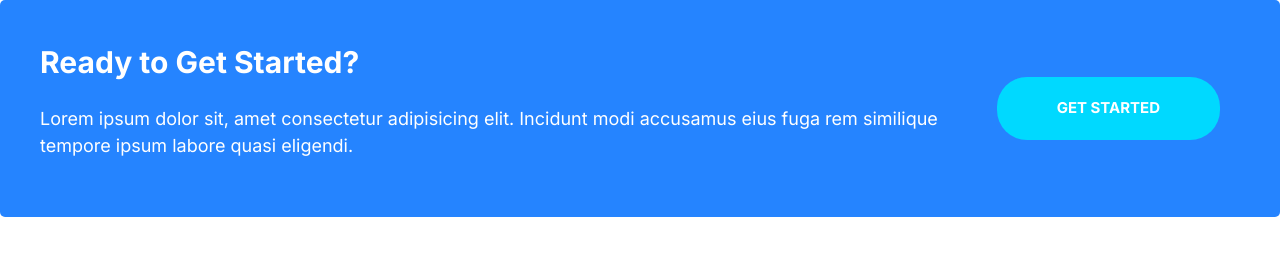
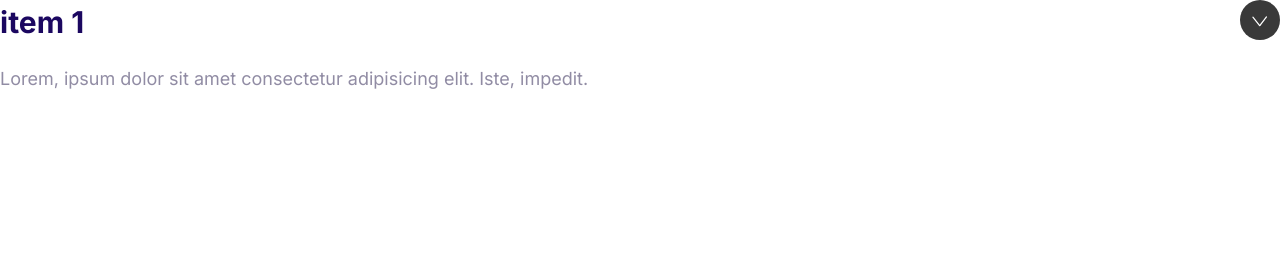
Before and after one commit to Guhanzzz/Moshify, a plain HTML site: page index.html in a window 1280 px wide. Drawn offline with Linux system fonts and the light colour scheme.

Commit message:
collapsible and js script added

```diff
--- a/css/styles.css
+++ b/css/styles.css
@@ -534,3 +534,37 @@ a{
         margin: 0 2rem;
     }
 }
+
+/************************** Callout **************************/
+.collapsible__header{
+    display: flex;
+    justify-content: space-between;
+}
+
+.collapsible__heading{
+    margin-top: 0;
+    font-size: 3rem;
+}
+
+.collapsible__chevron{
+    transform: rotate(-90deg);
+    transition: transform 0.3s;
+}
+
+.collapsible__content{
+    /* display: none; */
+    max-height: 0;
+    overflow: hidden;
+    opacity: 0;
+    transition: all 0.3s;
+}
+
+.collapsible--expanded .collapsible__chevron{
+    transform: rotate(0);
+}
+
+.collapsible--expanded .collapsible__content{
+    max-height: 100vh;
+    overflow: hidden;
+    opacity: 1;
+}
--- a/index.html
+++ b/index.html
@@ -15,18 +15,22 @@
     <title>Moshify</title>
   </head>
   <body>
-    <div class="callout callout--primary">
-      <div class="grid grid--1x2">
-        <div class="callout__content">
-          <h2 class="callout__heading">Ready to Get Started?</h2>
-          <p>
-            Lorem ipsum dolor sit, amet consectetur adipisicing elit. Incidunt
-            modi accusamus eius fuga rem similique tempore ipsum labore quasi
-            eligendi.
-          </p>
-        </div>
-        <a href="#" class="btn btn--secondary btn--stretched">Get Started</a>
+    <div class="collapsible collapsible--expanded">
+      <header class="collapsible__header">
+        <h2 class="collapsible__heading">item 1</h2>
+        <!-- <svg class="icon icon--primary">
+          <use xlink:href="/images/chevron.svg#chevron"></use>
+        </svg> -->
+        <img
+          class="icon icon--white collapsible__chevron"
+          src="/images/chevron.svg"
+          alt="Chevron icon"
+        />
+      </header>
+      <div class="collapsible__content">
+        Lorem, ipsum dolor sit amet consectetur adipisicing elit. Iste, impedit.
       </div>
     </div>
+    <script src="/js/main.js"></script>
   </body>
 </html>
--- /dev/null
+++ b/js/main.js
@@ -0,0 +1,6 @@
+const collapsibles = document.querySelectorAll(".collapsible");
+collapsibles.forEach((item) =>
+  item.addEventListener("click", function () {
+    this.classList.toggle("collapsible--expanded");
+  })
+);
```
Also changed, not shown: components/collapsible.html (added, +17 -0 lines), images/chevron-solid.svg (added), images/chevron.svg (added).
